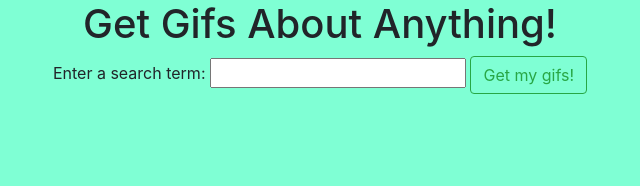
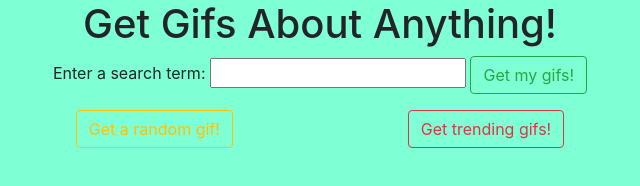
Before and after one commit to harzulu/giphy-search, a website built with webpack: page src/index.html in a window 1280 px wide. Shown: the whole page, without its empty margins (320-960 px from the left). Built offline with nearby package versions, Linux system fonts and the light colour scheme.

Commit message:
Make three options for keyword term, random image and trending images
Co-authored-by: Eric Stratton <strattonericj@gmail.com>

```diff
--- a/src/css/styles.css
+++ b/src/css/styles.css
@@ -1,6 +1,18 @@
 body {
-  margin-left: 20%;
-  margin-right: 20%;
   background-color: aquamarine;
   text-align: center;
 }
+
+img {
+  float: left;
+}
+
+#trendingSubmit {
+  float: right;
+  margin-right: 28%;
+}
+
+#randomSubmit {
+  float: left;
+  margin-left: 28%;
+}
--- a/src/index.html
+++ b/src/index.html
@@ -10,6 +10,12 @@
       <input id="keyword" type="text">
       <button class="btn btn-outline-success" id="keywordSubmit">Get my gifs!</button>
     </form>
+    <form id="trending">
+      <button class="btn btn-outline-danger" id="trendingSubmit">Get trending gifs!</button>
+    </form>
+    <form id="random">
+      <button class="btn btn-outline-warning" id="randomSubmit">Get a random gif!</button>
+    </form>
     <div class="showErrors"></div>
     <div class="showResults"></div>
   </div>
```
